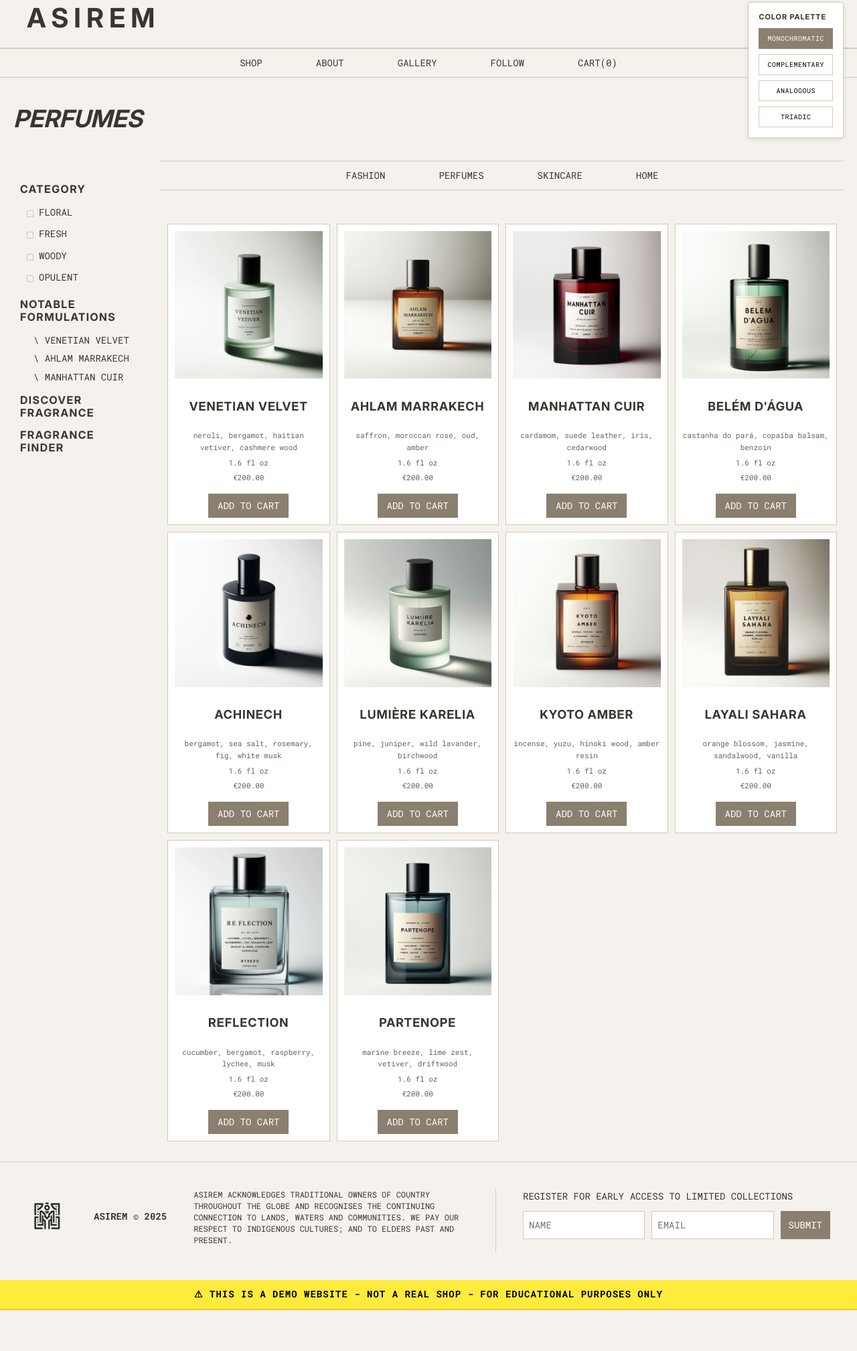
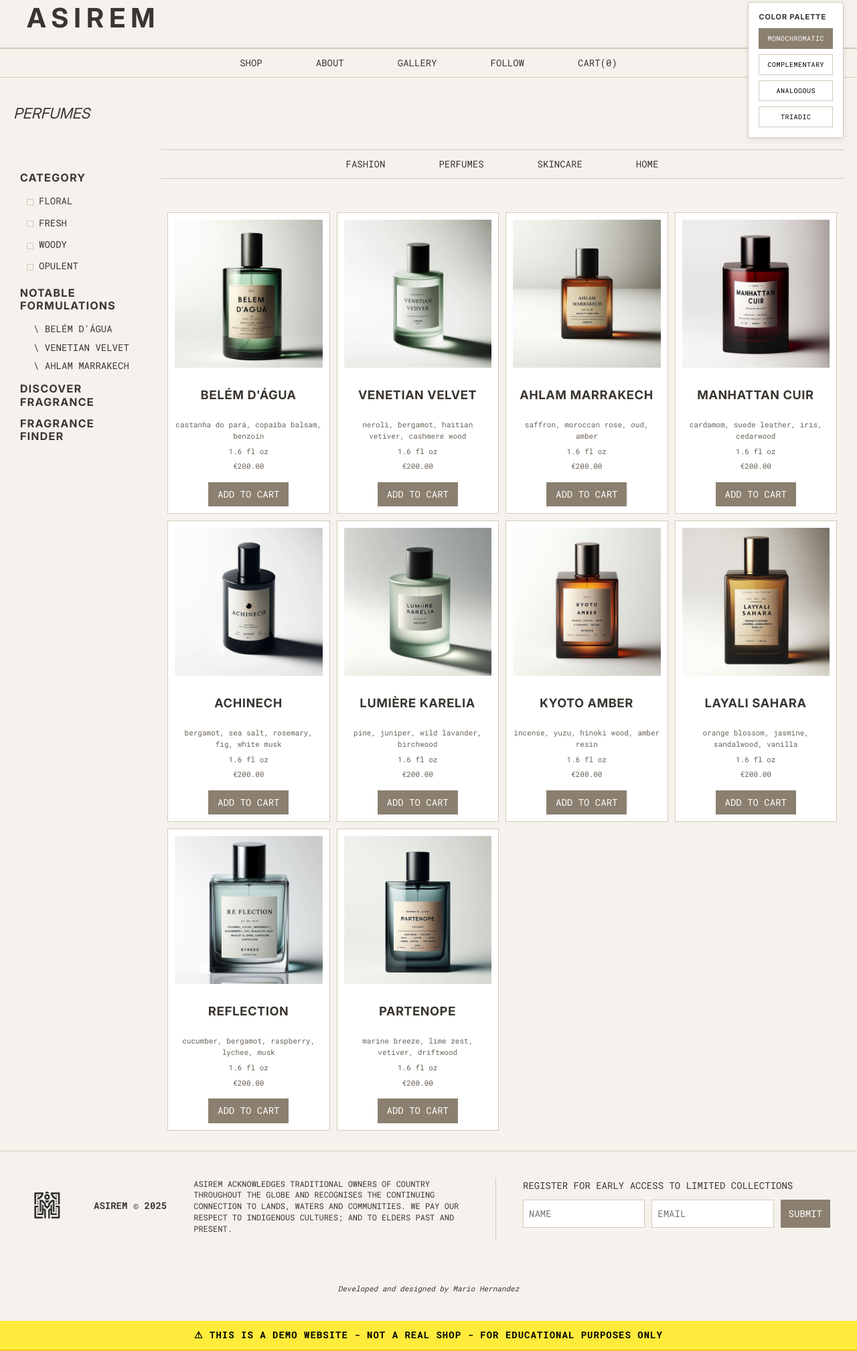
Before and after one commit to mariomhz/Fragrance-Website, a plain HTML site: page index.html in a window 1280 px wide. Shown: the part 17-2034 px from the top of the page at 67% size. Before the commit the page ends 1973 px from the top, so only its background shows below. Drawn offline with Linux system fonts and the light colour scheme; a web font is replaced by a local one.

Commit message:
Add developer credit and improve navigation links
- Added copyright footer with developer attribution
- Made notable formulations list items clickable links
- Adjusted page title font sizes and weights
- Improved link styling across the site
- Reordered catalog to feature Belém d'Água first

```diff
--- a/index.html
+++ b/index.html
@@ -66,9 +66,9 @@
             </ul>
             <h2>NOTABLE FORMULATIONS</h2>
             <ul class="notable-formulations">
-                <li>\ VENETIAN VELVET</li>
-                <li>\ AHLAM MARRAKECH</li>
-                <li>\ MANHATTAN CUIR</li>
+                <li><a href="detail.html?id=belem-dagua">\ BELÉM D'ÁGUA</a></li>
+                <li><a href="detail.html?id=venetian-velvet">\ VENETIAN VELVET</a></li>
+                <li><a href="detail.html?id=ahlam-marrakech">\ AHLAM MARRAKECH</a></li>
             </ul>
             <h2>DISCOVER FRAGRANCE</h2>
 
@@ -76,6 +76,17 @@
         </aside>
 
         <section class="catalog">
+
+            <a href="detail.html?id=belem-dagua">
+                <article>
+                    <img src="resources/img/belem_dagua.jpeg" alt="belem_dagua">
+                    <h4>BELÉM D'ÁGUA</h4>
+                    <p>castanha do pará, copaíba balsam, benzoin</p>
+                    <p class="sizes">1.6 fl oz</p>
+                    <p class="price">€200.00</p>
+                    <button class="buy" disabled>ADD TO CART</button>
+                </article>
+            </a>
 
             <a href="detail.html?id=venetian-velvet">
                 <article>
@@ -104,17 +115,6 @@
                     <img src="resources/img/manhattan_cuir.jpeg" alt="manhattan_cuir">
                     <h4>MANHATTAN CUIR</h4>
                     <p>cardamom, suede leather, iris, cedarwood</p>
-                    <p class="sizes">1.6 fl oz</p>
-                    <p class="price">€200.00</p>
-                    <button class="buy" disabled>ADD TO CART</button>
-                </article>
-            </a>
-
-            <a href="detail.html?id=belem-dagua">
-                <article>
-                    <img src="resources/img/belem_dagua.jpeg" alt="belem_dagua">
-                    <h4>BELÉM D'ÁGUA</h4>
-                    <p>castanha do pará, copaíba balsam, benzoin</p>
                     <p class="sizes">1.6 fl oz</p>
                     <p class="price">€200.00</p>
                     <button class="buy" disabled>ADD TO CART</button>
@@ -199,6 +199,7 @@
         <p class="disclaimer">ASIREM ACKNOWLEDGES TRADITIONAL OWNERS OF COUNTRY THROUGHOUT THE GLOBE AND RECOGNISES THE
             CONTINUING CONNECTION TO LANDS, WATERS AND COMMUNITIES. WE PAY OUR RESPECT TO INDIGENOUS CULTURES;
             AND TO ELDERS PAST AND PRESENT.</p>
+        <p class="copyright">Developed and designed by Mario Hernandez</p>
         <section class="subscribe">
             <p>REGISTER FOR EARLY ACCESS TO LIMITED COLLECTIONS</p>
             <form action="/submit" method="post">
--- a/resources/css/catalog.css
+++ b/resources/css/catalog.css
@@ -15,8 +15,9 @@ main {
 }
 
 .page-title h1 {
-    font-size: 28px;
+    font-size: 18px;
     margin: 0;
+    font-weight: normal;
 }
 
 /* FAST MENU */
@@ -36,6 +37,19 @@ main {
 
 .fast-menu li {
     cursor: pointer;
+}
+
+.fast-menu a {
+    color: var(--color-text);
+}
+
+.fast-menu a:visited {
+    color: var(--color-text);
+}
+
+.fast-menu a:hover {
+    text-decoration: underline;
+    color: var(--color-primary);
 }
 
 .fast-menu li:hover {
@@ -68,6 +82,19 @@ main {
 
 .notable-formulations li {
     cursor: pointer;
+}
+
+.notable-formulations a {
+    color: var(--color-text);
+}
+
+.notable-formulations a:visited {
+    color: var(--color-text);
+}
+
+.notable-formulations a:hover {
+    text-decoration: underline;
+    color: var(--color-primary);
 }
 
 .notable-formulations li:hover {
@@ -268,7 +295,8 @@ article button:hover {
     }
 
     .page-title h1 {
-        font-size: 36px;
+        font-size: 22px;
+        font-weight: normal;
     }
 
     .advanced-menu {
--- a/resources/css/common.css
+++ b/resources/css/common.css
@@ -3,6 +3,10 @@
 /* RESET AND BASE */
 * {
     box-sizing: border-box;
+}
+
+a {
+    text-decoration: none;
 }
 
 body {
@@ -95,6 +99,12 @@ footer img {
     line-height: 1.4;
 }
 
+.copyright {
+    font-size: 11px;
+    font-style: italic;
+    margin: 0;
+}
+
 .subscribe {
     display: flex;
     flex-direction: column;
@@ -180,6 +190,13 @@ footer img {
         margin-top: 20px;
         max-width: none;
     }
+
+    .copyright {
+        order: 5;
+        width: 100%;
+        text-align: center;
+        margin-top: 10px;
+    }
 }
 
 /* TABLET-DESKTOP: 800px - 1024px */
@@ -209,7 +226,10 @@ footer img {
     footer {
         display: grid;
         grid-template-columns: auto auto 1fr auto;
-        grid-template-areas: "img brand disclaimer subscribe";
+        grid-template-rows: auto auto;
+        grid-template-areas:
+            "img brand disclaimer subscribe"
+            "copyright copyright copyright copyright";
         gap: 40px;
         align-items: start;
         padding: 40px;
@@ -247,4 +267,10 @@ footer img {
     .subscribe input {
         flex: 1;
     }
+
+    .copyright {
+        grid-area: copyright;
+        text-align: center;
+        margin-top: 20px;
+    }
 }
```
Also changed, not shown: detail.html (+1 -0 lines).
